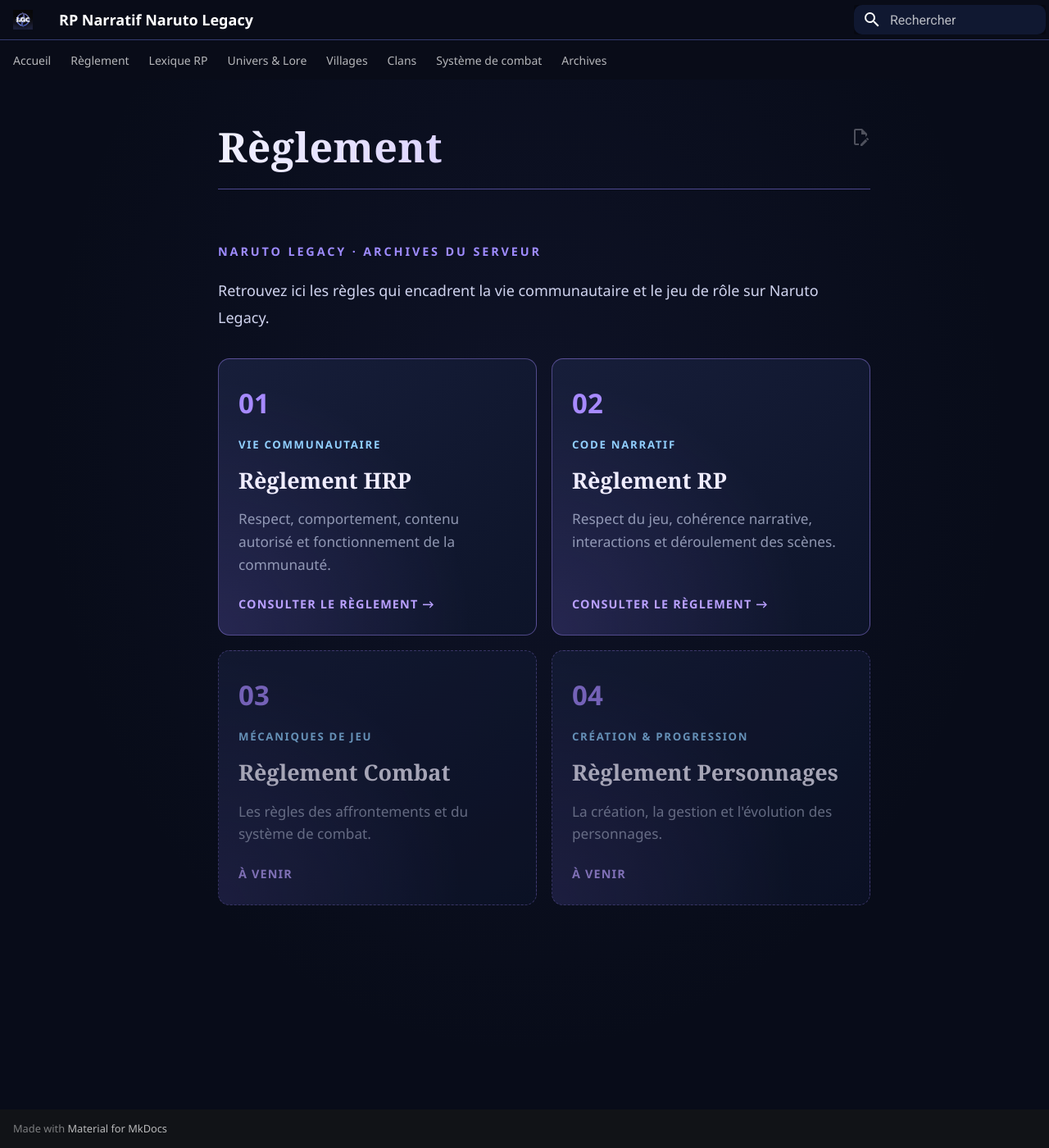
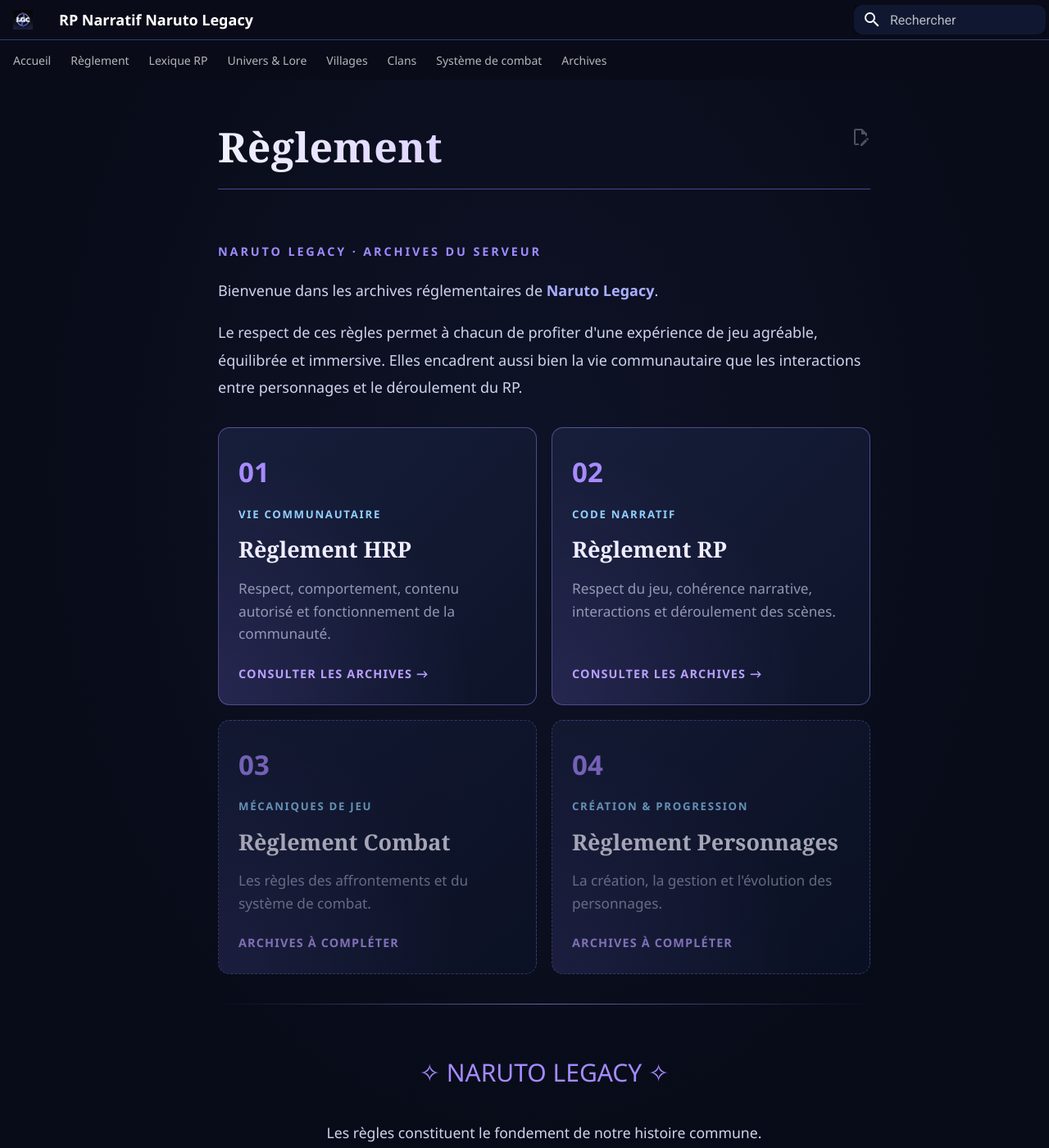
Before and after one commit to Foetic/naruto-legacy-wiki, an MkDocs documentation site: the page built from docs/reglement/index.md, in a window 1280 px wide and 1400 px high. Shown: the whole window at 82% size. Built offline with MkDocs 1.6.1 and Material for MkDocs 9.7.7, drawn with Linux system fonts in a browser that asks for light colours.

Commit message:
Update index.md

```diff
--- a/docs/reglement/index.md
+++ b/docs/reglement/index.md
@@ -1,25 +1,28 @@
+
 # Règlement
 
 <span class="rule-eyebrow">NARUTO LEGACY · ARCHIVES DU SERVEUR</span>
 
-Retrouvez ici les règles qui encadrent la vie communautaire et le jeu de rôle sur Naruto Legacy.
+Bienvenue dans les archives réglementaires de **Naruto Legacy**.
+
+Le respect de ces règles permet à chacun de profiter d'une expérience de jeu agréable, équilibrée et immersive. Elles encadrent aussi bien la vie communautaire que les interactions entre personnages et le déroulement du RP.
 
 <div class="rule-index">
 
-  <a class="rule-index-card" href="hrp/">
+  <a class="rule-index-card" href="regles-hrp/">
     <span class="rule-index-number">01</span>
     <span class="rule-index-kicker">VIE COMMUNAUTAIRE</span>
     <strong>Règlement HRP</strong>
     <small>Respect, comportement, contenu autorisé et fonctionnement de la communauté.</small>
-    <span class="rule-index-link">CONSULTER LE RÈGLEMENT →</span>
+    <span class="rule-index-link">CONSULTER LES ARCHIVES →</span>
   </a>
 
-  <a class="rule-index-card" href="rp/">
+  <a class="rule-index-card" href="regles-rp/">
     <span class="rule-index-number">02</span>
     <span class="rule-index-kicker">CODE NARRATIF</span>
     <strong>Règlement RP</strong>
     <small>Respect du jeu, cohérence narrative, interactions et déroulement des scènes.</small>
-    <span class="rule-index-link">CONSULTER LE RÈGLEMENT →</span>
+    <span class="rule-index-link">CONSULTER LES ARCHIVES →</span>
   </a>
 
   <div class="rule-index-card rule-index-upcoming">
@@ -27,7 +30,7 @@ Retrouvez ici les règles qui encadrent la vie communautaire et le jeu de rôle
     <span class="rule-index-kicker">MÉCANIQUES DE JEU</span>
     <strong>Règlement Combat</strong>
     <small>Les règles des affrontements et du système de combat.</small>
-    <span class="rule-index-link">À VENIR</span>
+    <span class="rule-index-link">ARCHIVES À COMPLÉTER</span>
   </div>
 
   <div class="rule-index-card rule-index-upcoming">
@@ -35,7 +38,14 @@ Retrouvez ici les règles qui encadrent la vie communautaire et le jeu de rôle
     <span class="rule-index-kicker">CRÉATION & PROGRESSION</span>
     <strong>Règlement Personnages</strong>
     <small>La création, la gestion et l'évolution des personnages.</small>
-    <span class="rule-index-link">À VENIR</span>
+    <span class="rule-index-link">ARCHIVES À COMPLÉTER</span>
   </div>
 
 </div>
+
+---
+
+<div class="legacy-footer">
+  <span>✧ NARUTO LEGACY ✧</span>
+  <p>Les règles constituent le fondement de notre histoire commune.</p>
+</div>
```
